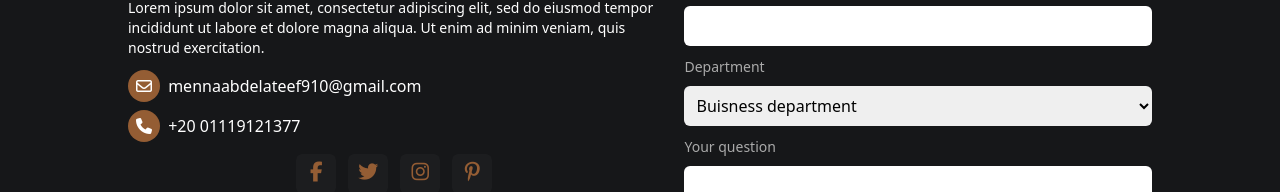
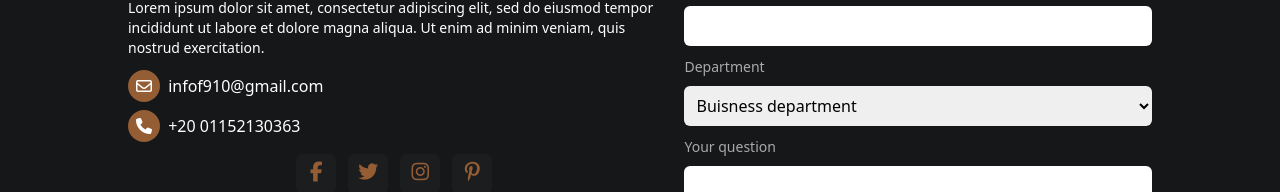
Before and after one commit to MennaSayed46/Coffee-website, a React (Vite) app: page /contact in a window 1280 px wide. Shown: the part 575-767 px from the top of the page. Built offline with nearby package versions, Linux system fonts and the light colour scheme; a web font is replaced by a local one.

Commit message:
Update Contact.jsx

```diff
--- a/src/components/Contact/Contact.jsx
+++ b/src/components/Contact/Contact.jsx
@@ -26,8 +26,8 @@ export default function Contact() {
 
             <div className='mt-6'>
               <p className='text-white text-sm my-3'>Lorem ipsum dolor sit amet, consectetur adipiscing elit, sed do eiusmod tempor incididunt ut labore et dolore magna aliqua. Ut enim ad minim veniam, quis nostrud exercitation.</p>
-              <p className='text-white my-2'><i className="mr-1 fa-regular fa-envelope text-white p-2 rounded-[50%] hover:scale-110 bg-[#945d34]"></i> mennaabdelateef910@gmail.com</p>
-              <p className='text-white my-2'><i className="mr-1 fa-solid fa-phone text-white p-2 rounded-[50%] hover:scale-110 bg-[#945d34]"></i> +20 01119121377</p>
+              <p className='text-white my-2'><i className="mr-1 fa-regular fa-envelope text-white p-2 rounded-[50%] hover:scale-110 bg-[#945d34]"></i> infof910@gmail.com</p>
+              <p className='text-white my-2'><i className="mr-1 fa-solid fa-phone text-white p-2 rounded-[50%] hover:scale-110 bg-[#945d34]"></i> +20 01152130363</p>
             </div>
 
 
```
